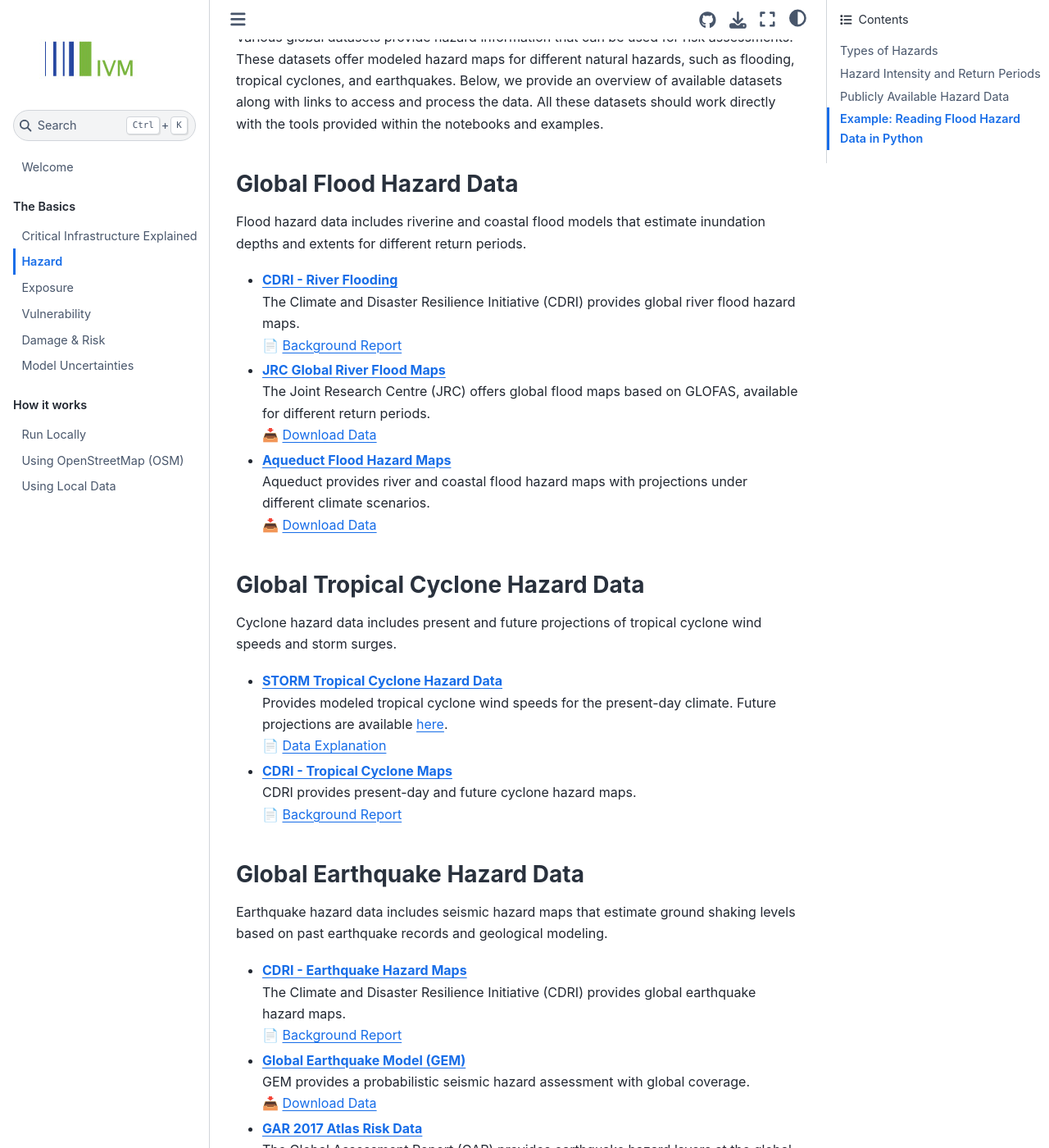
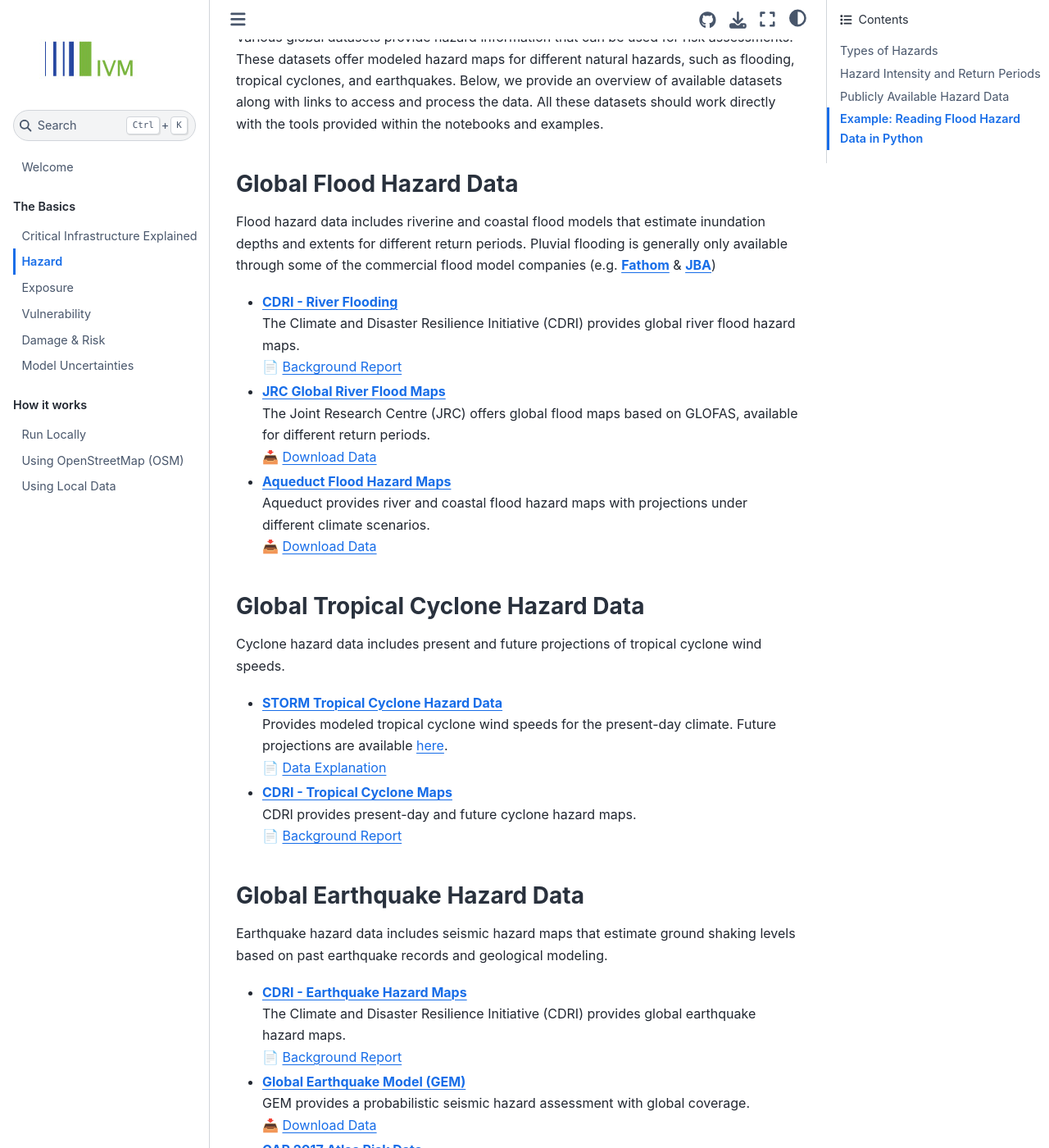
Before and after one commit to VU-IVM/GlobalInfraRisk, a Jupyter Book: the page built from intro/hazard.md, in a window 1280 px wide and 1400 px high, scrolled down 1881 px. Shown: the whole window at 82% size. Built offline with Jupyter Book 1.0.4 settings and Sphinx 7.4.7 and the Sphinx Book theme 1.1.4, drawn with Linux system fonts in a browser that asks for light colours; pages that are not in the unit, such as notebooks, are missing from menus.

Commit message:
add hazard data

```diff
--- a/intro/hazard.md
+++ b/intro/hazard.md
@@ -36,7 +36,7 @@
 Various global datasets provide hazard information that can be used for risk assessments. These datasets offer modeled hazard maps for different natural hazards, such as flooding, tropical cyclones, and earthquakes. Below, we provide an overview of available datasets along with links to access and process the data. All these datasets should work directly with the tools provided within the notebooks and examples.
 
 ### **Global Flood Hazard Data**
-Flood hazard data includes riverine and coastal flood models that estimate inundation depths and extents for different return periods.
+Flood hazard data includes riverine and coastal flood models that estimate inundation depths and extents for different return periods. Pluvial flooding is generally only available through some of the commercial flood model companies (e.g. [**Fathom**](https://www.fathom.global/) & [**JBA**](https://www.jbarisk.com/products/global-flood-maps/))
 
 - **[CDRI - River Flooding](https://giri.unepgrid.ch/map?list=explore)**
   The Climate and Disaster Resilience Initiative (CDRI) provides global river flood hazard maps.
@@ -51,7 +51,7 @@
   📥 [Download Data](https://wri-projects.s3.amazonaws.com/AqueductFloodTool/download/v2/index.html)
 
 ### **Global Tropical Cyclone Hazard Data**
-Cyclone hazard data includes present and future projections of tropical cyclone wind speeds and storm surges.
+Cyclone hazard data includes present and future projections of tropical cyclone wind speeds.
 
 - **[STORM Tropical Cyclone Hazard Data](https://data.4tu.nl/datasets/0ea98bdd-5772-4da8-ae97-99735e891aff/4)**
   Provides modeled tropical cyclone wind speeds for the present-day climate. Future projections are available [here](https://data.4tu.nl/datasets/504c838e-2bd8-4d61-85a1-d495bdc560c3/4).
```
